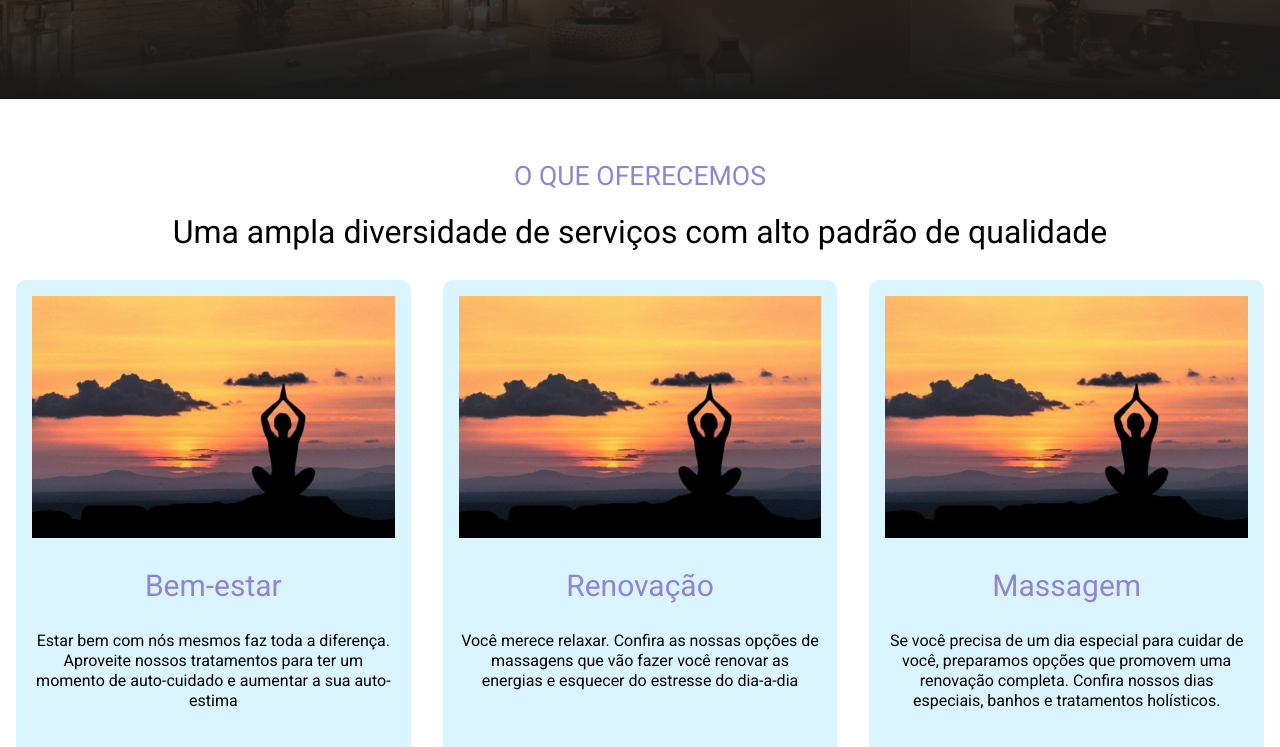
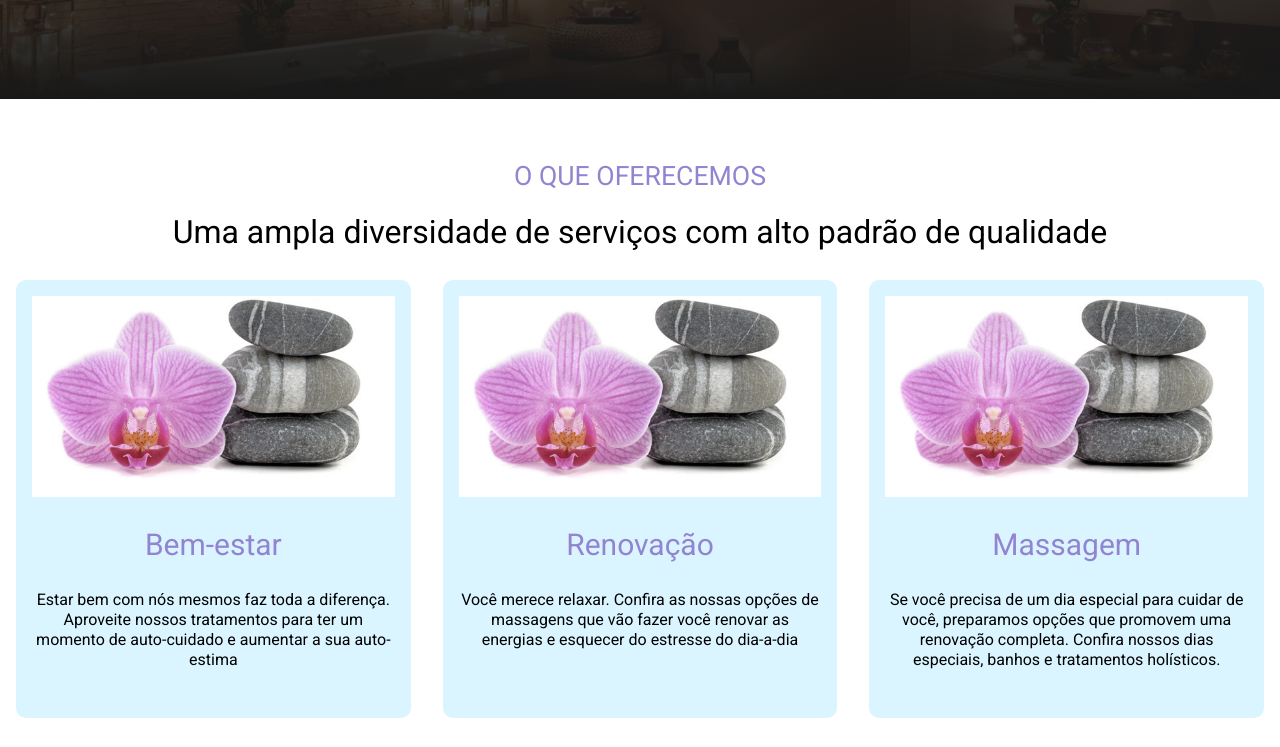
Before and after one commit to karinemso/AluraSpaByKary, a plain HTML site: page index.html in a window 1280 px wide. Shown: the part 353-1100 px from the top of the page. Drawn offline with nearby package versions, Linux system fonts and the light colour scheme.

Commit message:
Imgs and input

```diff
--- a/index.html
+++ b/index.html
@@ -49,21 +49,21 @@
             <div class="cards">
                 <div class="card">
                     <div class="img-container">
-                        <img src="imagens/descanso.jpeg" alt="">
+                        <img src="imagens/pedra-e-flor.jpeg" alt="">
                     </div>
                     <h5>Bem-estar</h5>
                     <p>Estar bem com nós mesmos faz toda a diferença. Aproveite nossos tratamentos para ter um momento de auto-cuidado e aumentar a sua auto-estima</p>
                 </div>
                 <div class="card">
                     <div class="img-container">
-                        <img src="imagens/descanso.jpeg" alt="">
+                        <img src="imagens/pedra-e-flor.jpeg" alt="">
                     </div>
                     <h5>Renovação</h5>
                     <p>Você merece relaxar. Confira as nossas opções de massagens que vão fazer você renovar as energias e esquecer do estresse do dia-a-dia</p>
                 </div>
                 <div class="card">
                     <div class="img-container">
-                        <img src="imagens/descanso.jpeg" alt="">
+                        <img src="imagens/pedra-e-flor.jpeg" alt="">
                     </div>
                     <h5>Massagem</h5>
                     <p>Se você precisa de um dia especial para cuidar de você, preparamos opções que promovem uma renovação completa. Confira nossos dias especiais, banhos e tratamentos holísticos. </p>
--- a/styles/components/_cupom.scss
+++ b/styles/components/_cupom.scss
@@ -32,6 +32,10 @@
         border-color: $cor-primaria;
         background-color: rgba(250, 235, 215, 0.534);
         outline: none;
+        @media screen and (max-width:700px){
+            width: 80vw;
+
+        }
         &:hover, &:focus-within{
             box-shadow: 1px 1px 8px 1px $cor-primaria;
             outline: none;
```
Also changed, not shown: styles/style.css, 1 other file.
